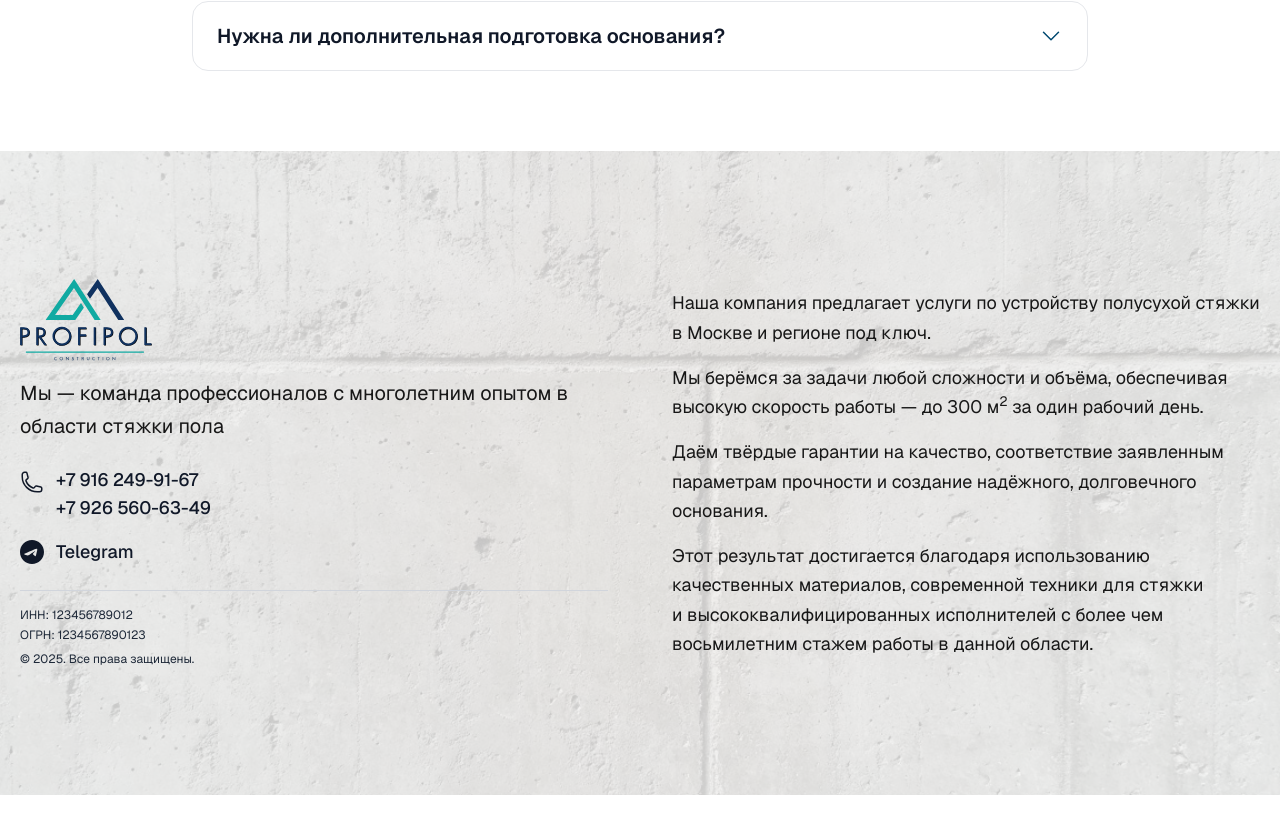
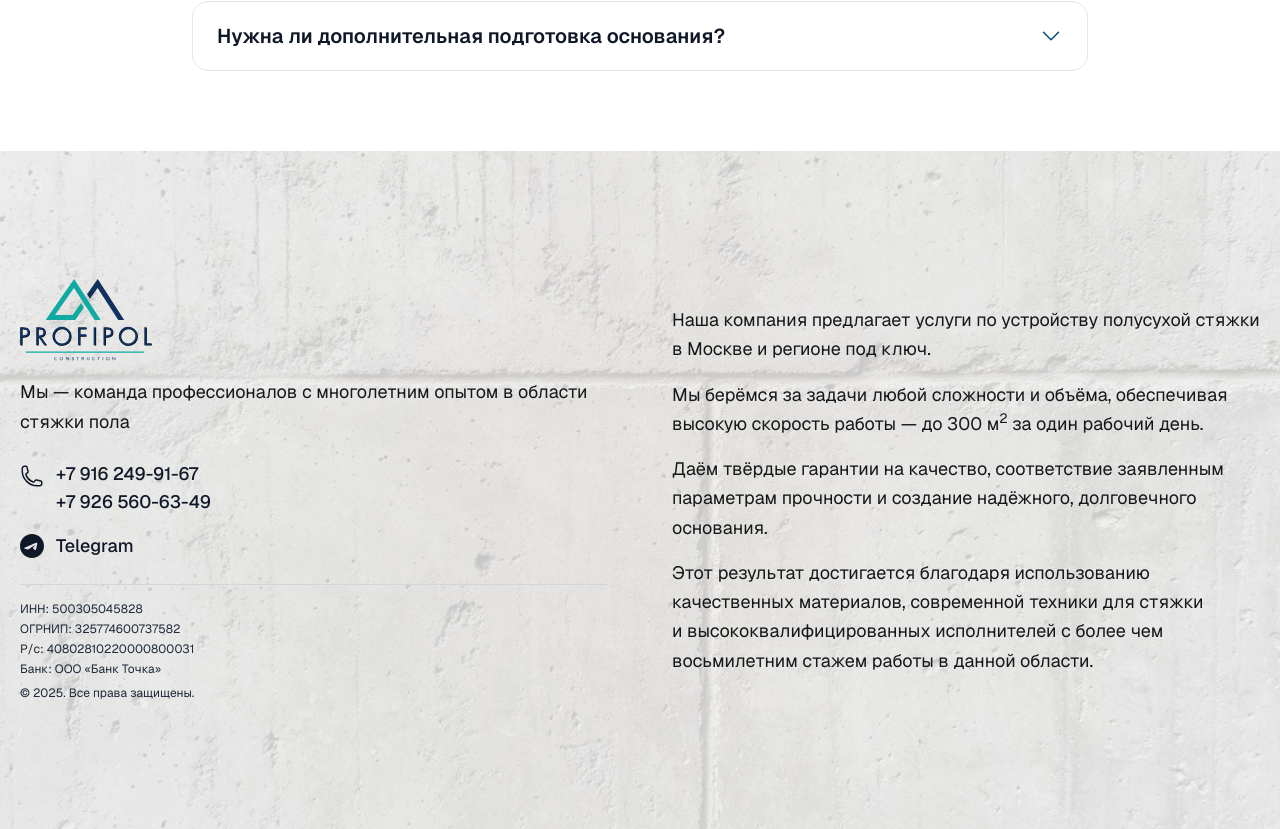
Before and after one commit to turbokuzmich/profipol, a Next.js app: page / in a window 1280 px wide. Shown: the part 4708-5537 px from the top of the page. Before the commit the page ends 5503 px from the top, so only its background shows below. Built offline with nearby package versions, Linux system fonts and the light colour scheme.

Commit message:
Update text size and legal information in Home component

```diff
--- a/app/page.tsx
+++ b/app/page.tsx
@@ -489,7 +489,7 @@ export default function Home() {
                   <h2 className="block w-24 md:w-33">
                     <Logo />
                   </h2>
-                  <p className="text-xl leading-relaxed">
+                  <p className="text-lg leading-relaxed">
                     Мы — команда профессионалов с многолетним опытом в области
                     стяжки пола
                   </p>
@@ -535,8 +535,10 @@ export default function Home() {
                 {/* Юридическая информация */}
                 <div className="pt-4 border-t border-gray-300">
                   <p className="text-xs text-gray-800 space-y-1">
-                    <span className="block">ИНН: 123456789012</span>
-                    <span className="block">ОГРН: 1234567890123</span>
+                    <span className="block">ИНН: 500305045828</span>
+                    <span className="block">ОГРНИП: 325774600737582</span>
+                    <span className="block">Р/с: 40802810220000800031</span>
+                    <span className="block">Банк: ООО «Банк Точка»</span>
                     <span className="block mt-2">
                       © 2025. Все права защищены.
                     </span>
```
